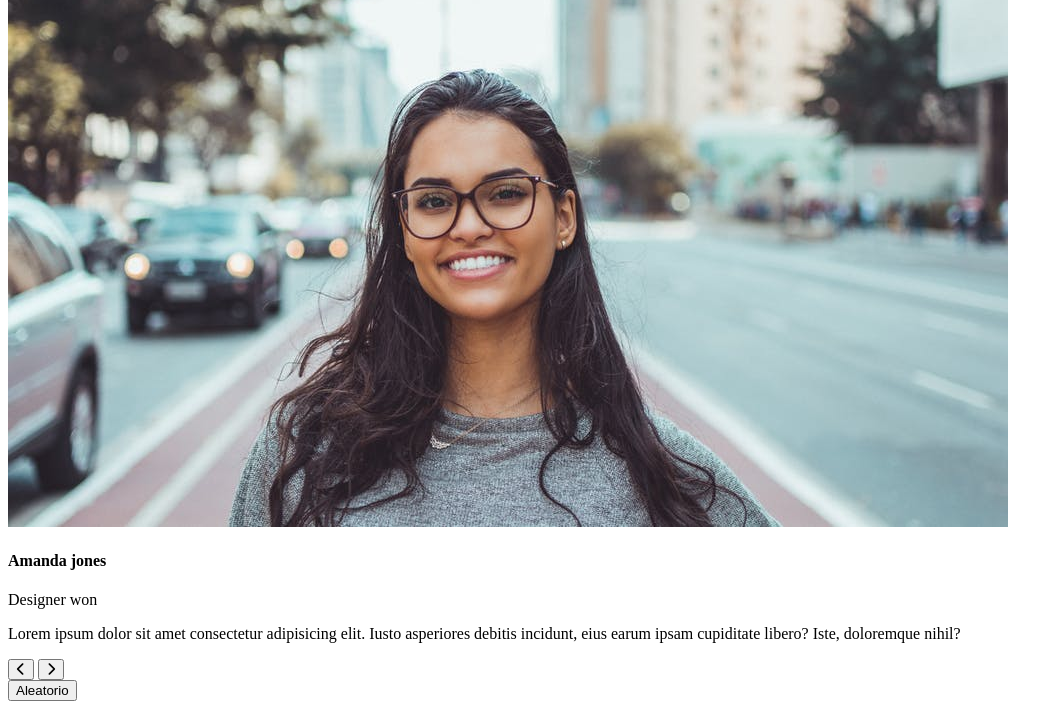
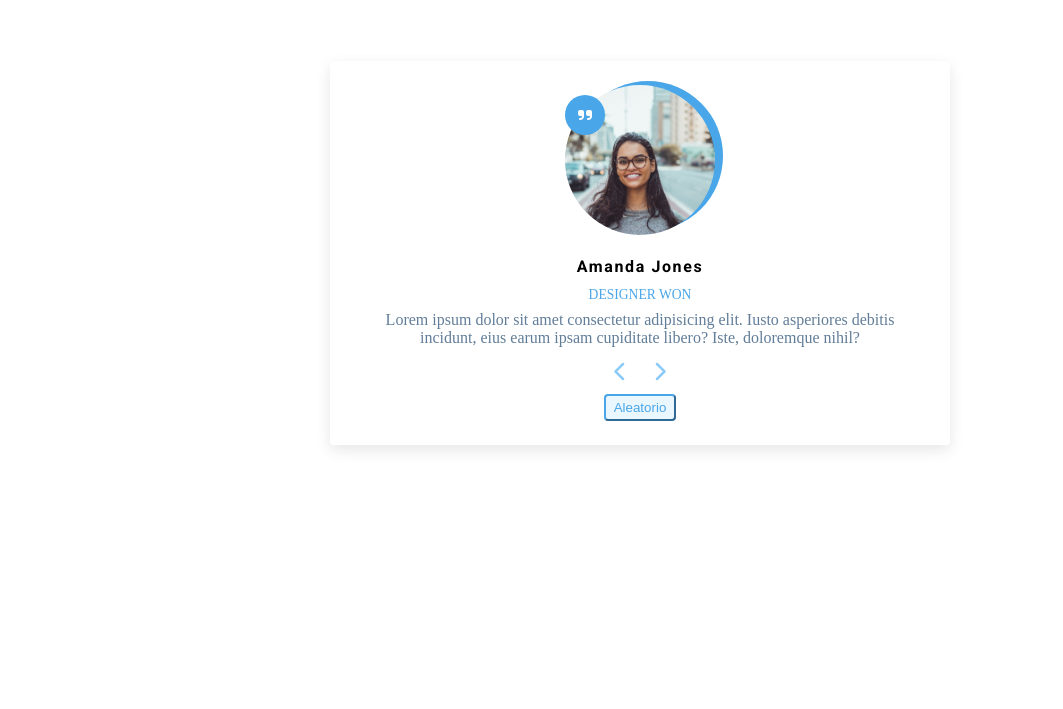
Before and after one commit to Yancod/reviews-html-css-js, a plain HTML site: page index.html in a window 1280 px wide. Shown: the part 207-916 px from the top of the page, without its empty margins (0-1063 px from the left). After the commit the page ends 800 px from the top, so only its background shows below. Drawn offline with Linux system fonts and the light colour scheme.

Commit message:
criação do layout em css

```diff
--- a/css/styles.css
+++ b/css/styles.css
@@ -42,3 +42,210 @@
     --max-width: 1170px;
     --fixed-width: 620px;
 }
+
+*,
+::after,
+::before {
+  margin: 0;
+  padding: 0;
+  box-sizing: border-box;
+}
+
+ul {
+    list-style-type: none;
+  }
+  a {
+    text-decoration: none;
+  }
+  h1,
+  h2,
+  h3,
+  h4 {
+    letter-spacing: var(--spacing);
+    text-transform: capitalize;
+    line-height: 1.25;
+    margin-bottom: 0.75rem;
+    font-family: var(--ff-primary);
+  }
+  h1 {
+    font-size: 3rem;
+  }
+  h2 {
+    font-size: 2rem;
+  }
+  h3 {
+    font-size: 1.25rem;
+  }
+  h4 {
+    font-size: 0.875rem;
+  }
+  p {
+    margin-bottom: 1.25rem;
+    color: var(--clr-grey-5);
+  }
+
+  @media screen and (min-width: 800px) {
+    h1 {
+      font-size: 4rem;
+    }
+    h2 {
+      font-size: 2.5rem;
+    }
+    h3 {
+      font-size: 1.75rem;
+    }
+    h4 {
+      font-size: 1rem;
+    }
+    body {
+      font-size: 1rem;
+    }
+    h1,
+    h2,
+    h3,
+    h4 {
+      line-height: 1;
+    }
+  }
+  /*  global classes */
+
+  /* section */
+  .section {
+    padding: 5rem 0;
+  }
+
+  .section-center {
+    width: 90vw;
+    margin: 0 auto;
+    max-width: 1170px;
+  }
+  @media screen and (min-width: 992px) {
+    .section-center {
+      width: 95vw;
+    }
+  }
+  main {
+    min-height: 100vh;
+    display: grid;
+    place-items: center;
+  }
+
+  /*
+  ===============
+  Reviews
+  ===============
+  */
+  main {
+    min-height: 100vh;
+    display: grid;
+    place-items: center;
+  }
+  .title {
+    text-align: center;
+    margin-bottom: 4rem;
+  }
+  .underline {
+    height: 0.25rem;
+    width: 5rem;
+    background: var(--clr-primary-5);
+    margin-left: auto;
+    margin-right: auto;
+  }
+  .container {
+    width: 80vw;
+    max-width: var(--fixed-width);
+  }
+  .review {
+    background: var(--clr-white);
+    padding: 1.5rem 2rem;
+    border-radius: var(--radius);
+    box-shadow: var(--light-shadow);
+    transition: var(--transition);
+    text-align: center;
+  }
+  .review:hover {
+    box-shadow: var(--dark-shadow);
+  }
+  .img-container {
+    position: relative;
+    width: 150px;
+    height: 150px;
+    border-radius: 50%;
+    margin: 0 auto;
+    margin-bottom: 1.5rem;
+  }
+  #person-img {
+    width: 100%;
+    display: block;
+    height: 100%;
+    object-fit: cover;
+    border-radius: 50%;
+    position: relative;
+  }
+  .img-container::after {
+    font-family: "Font Awesome 5 Free";
+    font-weight: 900;
+    content: "\f10e";
+    position: absolute;
+    top: 0;
+    left: 0;
+    width: 2.5rem;
+    height: 2.5rem;
+    display: grid;
+    place-items: center;
+    border-radius: 50%;
+    transform: translateY(25%);
+    background: var(--clr-primary-5);
+    color: var(--clr-white);
+  }
+  .img-container::before {
+    content: "";
+    width: 100%;
+    height: 100%;
+    background: var(--clr-primary-5);
+    position: absolute;
+    top: -0.25rem;
+    right: -0.5rem;
+    border-radius: 50%;
+  }
+  #author {
+    margin-bottom: 0.25rem;
+  }
+  #trabalho {
+    margin-bottom: 0.5rem;
+    text-transform: uppercase;
+    color: var(--clr-primary-5);
+    font-size: 0.85rem;
+  }
+  #info {
+    margin-bottom: 0.75rem;
+  }
+  .prev-btn,
+  .next-btn {
+    color: var(--clr-primary-7);
+    font-size: 1.25rem;
+    background: transparent;
+    border-color: transparent;
+    margin: 0 0.5rem;
+    transition: var(--transition);
+    cursor: pointer;
+  }
+  .prev-btn:hover,
+  .next-btn:hover {
+    color: var(--clr-primary-5);
+  }
+  .random-btn {
+    margin-top: 0.5rem;
+    background: var(--clr-primary-10);
+    color: var(--clr-primary-5);
+    padding: 0.25rem 0.5rem;
+    text-transform: capitalize;
+    border-radius: var(--radius);
+    transition: var(--transition);
+    border-color: var(--clr-primary-5);
+    cursor: pointer;
+  }
+  .random-btn:hover {
+    background: var(--clr-primary-5);
+    color: var(--clr-primary-1);
+  }
--- a/index.html
+++ b/index.html
@@ -15,14 +15,14 @@
 
 <body>
     <main>
-        <section>
+        <section class="container">
             <div class="title">
                 <h2>Nossos Comentarios</h2>
                 <div class="underline"></div>
             </div>
-            <article>
-                <div>
-                    <img src="./img/pessoa 1.jpeg" alt="Imagem da pessoa">
+            <article class="review">
+                <div class="img-container">
+                    <img id="person-img" src="./img/pessoa 1.jpeg" alt="Imagem da pessoa">
                 </div>
                 <h4 id="autor">Amanda jones</h4>
                 <p id="trabalho">Designer won</p>
```
